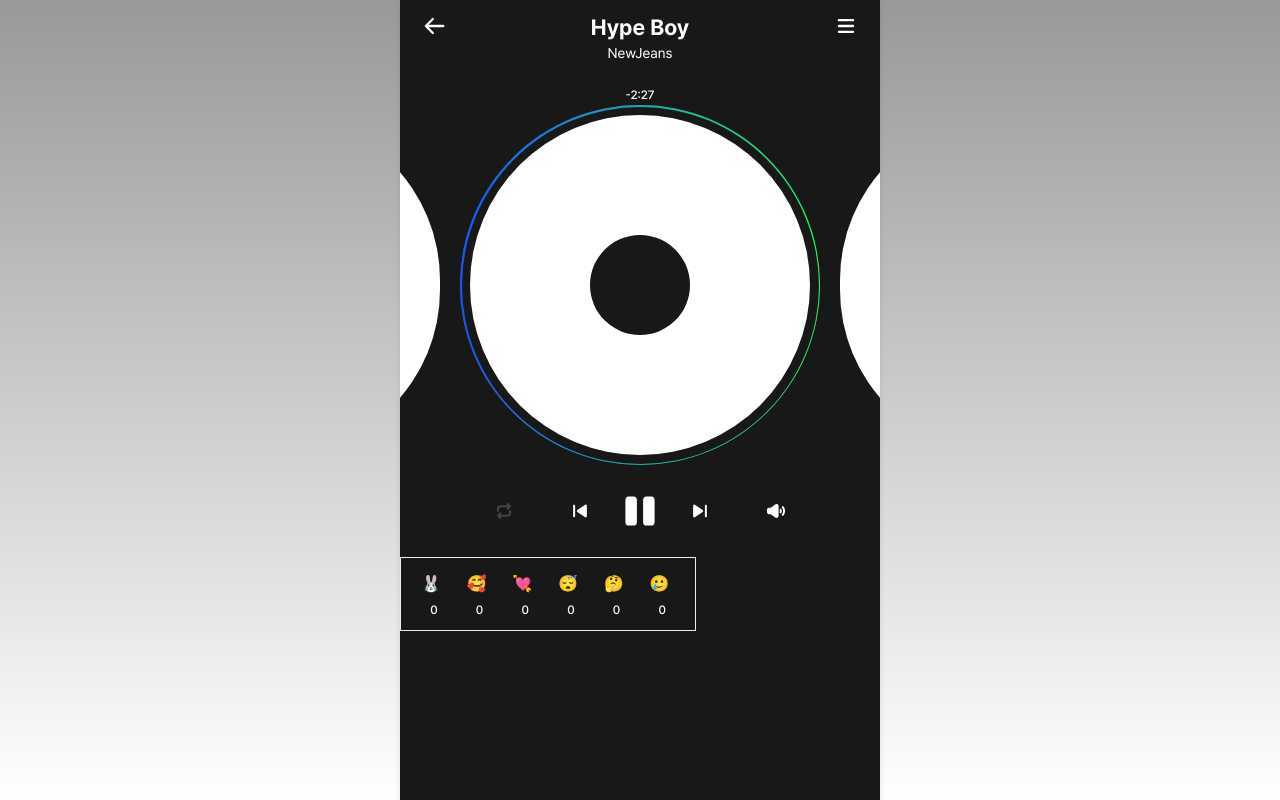
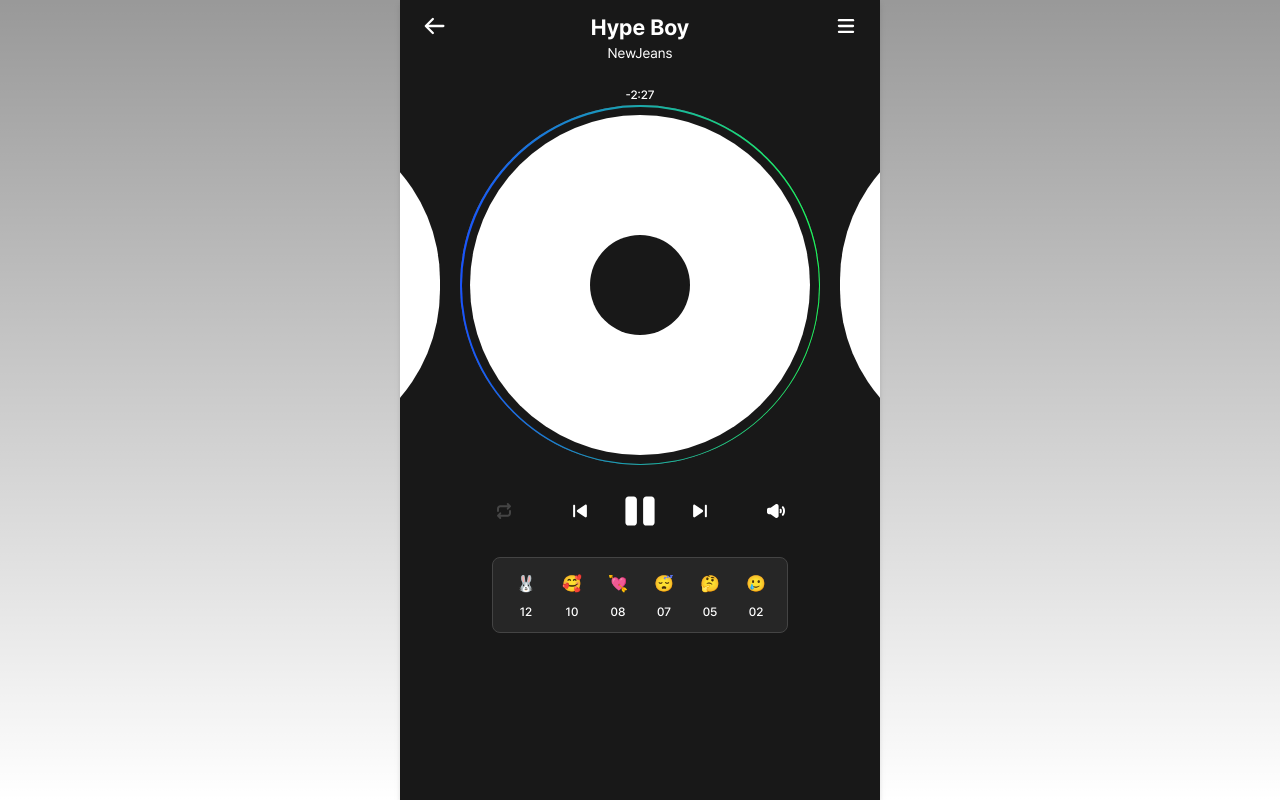
Before and after one commit to EmoHiphopSeason2/mz2mo-client, a Next.js app: page /playing in a window 1280 px wide. Built offline with nearby package versions, Linux system fonts and the light colour scheme.

Commit message:
feat: 이모지 투표 현황 컴포넌트 추가

```diff
--- a/src/app/playing/components/emoji-list/EmojiVoteList.tsx
+++ b/src/app/playing/components/emoji-list/EmojiVoteList.tsx
@@ -2,21 +2,21 @@
 
 // FIX: 서버로부터 emoji 불러오기
 const emojis = [
-    { id: 'rabbit', icon: '🐰', voteAmount: 0 },
-    { id: 'lovely', icon: '🥰', voteAmount: 0 },
-    { id: 'cupid', icon: '💘', voteAmount: 0 },
-    { id: 'sleepy', icon: '😴', voteAmount: 0 },
-    { id: 'curious', icon: '🤔', voteAmount: 0 },
-    { id: 'sad', icon: '🥲', voteAmount: 0 },
+    { id: 'rabbit', icon: '🐰', voteAmount: 12 },
+    { id: 'lovely', icon: '🥰', voteAmount: 10 },
+    { id: 'cupid', icon: '💘', voteAmount: 8 },
+    { id: 'sleepy', icon: '😴', voteAmount: 7 },
+    { id: 'curious', icon: '🤔', voteAmount: 5 },
+    { id: 'sad', icon: '🥲', voteAmount: 2 },
   ];
 
 const EmojiVoteList = () => {
     return (
-        <div className="max-w-[296px] flex gap-5 px-5 pt-3.5 pb-2.5 bg-gray900 border border-gray800 border-solid">
+        <div className="max-w-[296px] flex gap-5 px-5 pt-3.5 pb-2.5 bg-gray-900 border border-gray-800 border-solid rounded-lg mx-auto">
             {emojis.map(({id, icon, voteAmount}) => (
                 <div className="flex flex-col w-[26px] gap-y-1" key={id}>
-                    <div>{icon}</div>
-                    <p className="text-caption mx-auto text-white">{voteAmount}</p>
+                    <div className="mx-auto w-[26px] h-[26px] text-center">{icon}</div>
+                    <p className="text-caption mx-auto text-white">{String(voteAmount).padStart(2, '0')}</p>
                 </div>))}
         </div>
     )
--- a/src/app/playing/page.tsx
+++ b/src/app/playing/page.tsx
@@ -1,6 +1,4 @@
 'use client';
-
-import { PropsWithChildren } from 'react';
 
 import PlayingPageHeader from './components/page-header';
 import PlayController from './components/play-controller';
```
